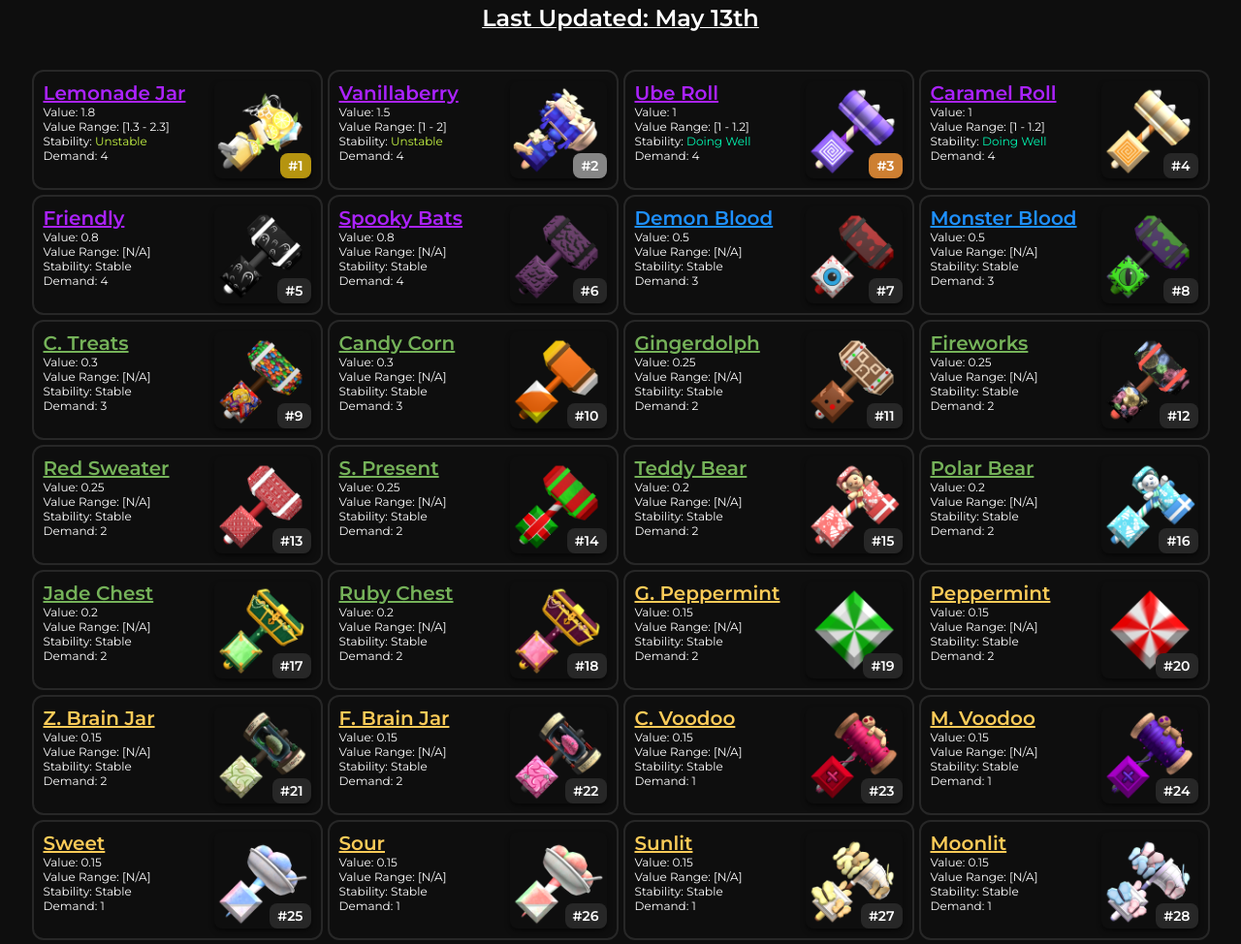
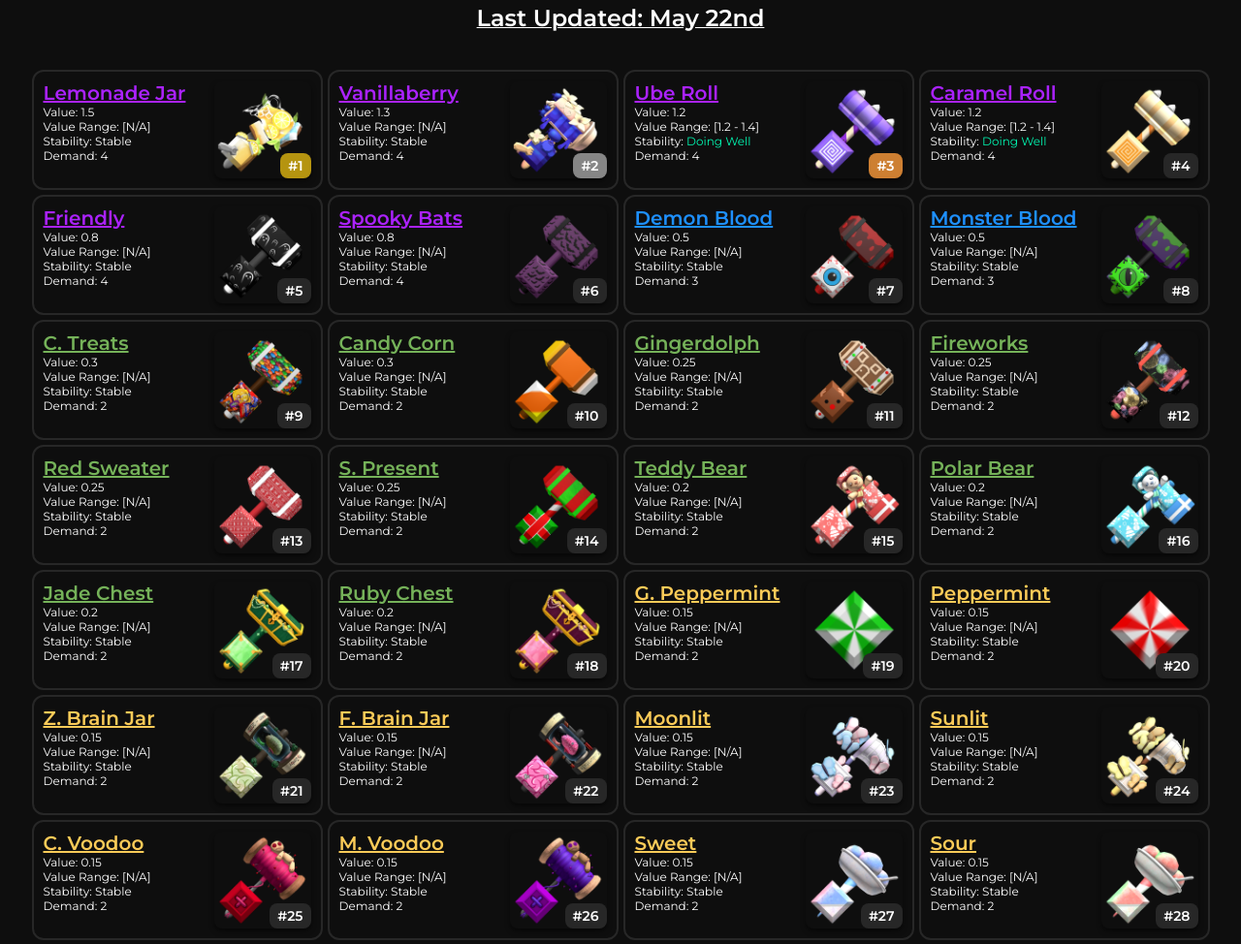
Before and after one commit to FleeTheFacilityValues/Epics, a plain HTML site: page index.html in a window 1280 px wide. Shown: the part 258-1232 px from the top of the page at 97% size. Drawn offline with Linux system fonts and the light colour scheme.

Commit message:
Add files via upload

```diff
--- a/index.html
+++ b/index.html
@@ -81,16 +81,16 @@
         <h4 style="text-align: center;">| <a href="https://elusives.ftf-values.com/" style="color: #ffaa00;">Elusives</a> | <a href="https://legendaries.ftf-values.com/" style="color:yellow;">Legendaries</a> | <a href="https://epics.ftf-values.com/" style="color: #ff00ff;">Epics</a> | <a href="https://rares.ftf-values.com/" style="color: rgb(0, 255, 255);">Rares</a> | <a href="https://commons.ftf-values.com/" style="color: #00ff00;">Commons</a> |</h4>
         <hr>
         <h2 style="text-align: center;"><b><font size="7" color="#ff00ff"><u>Epics</font></u></b></h2>
-        <h3 style="text-align: center;"><b><u><font size="5">Last Updated: May 13th</font></u></b></h3>
+        <h3 style="text-align: center;"><b><u><font size="5">Last Updated: May 22nd</font></u></b></h3>
 
             <div class="container">
                 <table border="0" cellpadding="5" cellspacing="0">
                     <tr>
                         <td style="border-right-style: none; width: 200px; height: 100px;">
                             <b><font color="#ab22ff" style="font-size: 20px"><u><span class="notranslate">Lemonade Jar</span></u></font></b><br>
-                            Value: 1.8<br>
-                            Value Range: [1.3 - 2.3]<br>
-                            Stability: <font color="#c5f444">Unstable</font><br>
+                            Value: 1.5<br>
+                            Value Range: [N/A]<br>
+                            Stability: Stable <br>
                             Demand: 4<br>
                         </td>
                         <td style="border-left-style: none;">
@@ -102,9 +102,9 @@
                     <tr>
                         <td style="border-right-style: none; width: 200px; height: 100px;">
                             <b><font color="#ab22ff" style="font-size: 20px"><u><span class="notranslate">Vanillaberry</span></u></font></b><br>
-                            Value: 1.5<br>
-                            Value Range: [1 - 2]<br>
-                            Stability: <font color="#c5f444">Unstable</font><br>
+                            Value: 1.3<br>
+                            Value Range: [N/A]<br>
+                            Stability: Stable <br>
                             Demand: 4<br>
                         </td>
                         <td style="border-left-style: none;">
@@ -116,8 +116,8 @@
                     <tr>
                         <td style="border-right-style: none; width: 200px; height: 100px;">
                             <b><font color="#ab22ff" style="font-size: 20px"><u><span class="notranslate">Ube Roll</span></u></font></b><br>
-                            Value: 1<br>
-                            Value Range: [1 - 1.2]<br>
+                            Value: 1.2<br>
+                            Value Range: [1.2 - 1.4]<br>
                             Stability: <font color="#02f7b2">Doing Well</font><br>
                             Demand: 4<br>
                         </td>
@@ -130,8 +130,8 @@
                     <tr>
                         <td style="border-right-style: none; width: 200px; height: 100px;">
                             <b><font color="#ab22ff" style="font-size: 20px"><u><span class="notranslate">Caramel Roll</span></u></font></b><br>
-                            Value: 1<br>
-                            Value Range: [1 - 1.2]<br>
+                            Value: 1.2<br>
+                            Value Range: [1.2 - 1.4]<br>
                             Stability: <font color="#02f7b2">Doing Well</font><br>
                             Demand: 4<br>
                         </td>
@@ -203,7 +203,7 @@
                             Value: 0.3<br>
                             Value Range: [N/A]<br>
                             Stability: Stable <br>
-                            Demand: 3<br>
+                            Demand: 2<br>
                         </td>
                         <td style="border-left-style: none;">
                             <img src="images/ctreats.png" width="100" height="100">
@@ -217,7 +217,7 @@
                             Value: 0.3<br>
                             Value Range: [N/A]<br>
                             Stability: Stable <br>
-                            Demand: 3<br>
+                            Demand: 2<br>
                         </td>
                         <td style="border-left-style: none;">
                             <img src="images/candycorn.png" width="100" height="100">
@@ -395,11 +395,39 @@
                 <table border="0" cellpadding="5" cellspacing="0">
                     <tr>
                         <td style="border-right-style: none; width: 200px; height: 100px;">
+                            <b><font color="#fbcb58" style="font-size: 20px"><u><span class="notranslate">Moonlit</span></u></font></b><br>
+                            Value: 0.15<br>
+                            Value Range: [N/A]<br>
+                            Stability: Stable <br>
+                            Demand: 2<br>
+                        </td>
+                        <td style="border-left-style: none;">
+                            <img src="images/moonlit.png" width="100" height="100">
+                        </td>
+                    </tr>
+                </table>
+                <table border="0" cellpadding="5" cellspacing="0">
+                    <tr>
+                        <td style="border-right-style: none; width: 200px; height: 100px;">
+                            <b><font color="#fbcb58" style="font-size: 20px"><u><span class="notranslate">Sunlit</span></u></font></b><br>
+                            Value: 0.15<br>
+                            Value Range: [N/A]<br>
+                            Stability: Stable <br>
+                            Demand: 2<br>
+                        </td>
+                        <td style="border-left-style: none;">
+                            <img src="images/sunlit.png" width="100" height="100">
+                        </td>
+                    </tr>
+                </table>
+                <table border="0" cellpadding="5" cellspacing="0">
+                    <tr>
+                        <td style="border-right-style: none; width: 200px; height: 100px;">
                             <b><font color="#fbcb58" style="font-size: 20px"><u><span class="notranslate">C. Voodoo</span></u></font></b><br>
                             Value: 0.15<br>
                             Value Range: [N/A]<br>
                             Stability: Stable <br>
-                            Demand: 1<br>
+                            Demand: 2<br>
                         </td>
                         <td style="border-left-style: none;">
                             <img src="images/cvoodoo.png" width="100" height="100">
@@ -413,7 +441,7 @@
                             Value: 0.15<br>
                             Value Range: [N/A]<br>
                             Stability: Stable <br>
-                            Demand: 1<br>
+                            Demand: 2<br>
                         </td>
                         <td style="border-left-style: none;">
                             <img src="images/mvoodoo.png" width="100" height="100">
@@ -427,7 +455,7 @@
                             Value: 0.15<br>
                             Value Range: [N/A]<br>
                             Stability: Stable <br>
-                            Demand: 1<br>
+                            Demand: 2<br>
                         </td>
                         <td style="border-left-style: none;">
                             <img src="images/sweetsc.png" width="100" height="100">
@@ -441,38 +469,10 @@
                             Value: 0.15<br>
                             Value Range: [N/A]<br>
                             Stability: Stable <br>
-                            Demand: 1<br>
+                            Demand: 2<br>
                         </td>
                         <td style="border-left-style: none;">
                             <img src="images/soursc.png" width="100" height="100">
-                        </td>
-                    </tr>
-                </table>
-                <table border="0" cellpadding="5" cellspacing="0">
-                    <tr>
-                        <td style="border-right-style: none; width: 200px; height: 100px;">
-                            <b><font color="#fbcb58" style="font-size: 20px"><u><span class="notranslate">Sunlit</span></u></font></b><br>
-                            Value: 0.15<br>
-                            Value Range: [N/A]<br>
-                            Stability: Stable <br>
-                            Demand: 1<br>
-                        </td>
-                        <td style="border-left-style: none;">
-                            <img src="images/sunlit.png" width="100" height="100">
-                        </td>
-                    </tr>
-                </table>
-                <table border="0" cellpadding="5" cellspacing="0">
-                    <tr>
-                        <td style="border-right-style: none; width: 200px; height: 100px;">
-                            <b><font color="#fbcb58" style="font-size: 20px"><u><span class="notranslate">Moonlit</span></u></font></b><br>
-                            Value: 0.15<br>
-                            Value Range: [N/A]<br>
-                            Stability: Stable <br>
-                            Demand: 1<br>
-                        </td>
-                        <td style="border-left-style: none;">
-                            <img src="images/moonlit.png" width="100" height="100">
                         </td>
                     </tr>
                 </table>
@@ -712,13 +712,17 @@
 <hr>
 <h1 style="text-align: center;"><b><u><font size="6">Changelog:</font></u></b></h2>
     <p style="text-align: center; font-size: 24px">
-Lemonade & Vanillaberry ⚪ > 🟣<br>
-Lemonade & Vanillaberry demand 5 > 4<br>
-Lemonade 2 > 1.8<br>
-Vanillaberry 2 > 1.5<br>
-Voodoos 0.1 > 0.15<br>
-Snowcones 0.1 > 0.15<br>
-Butterflies 0.1 > 0.15<br>
+Lemonade Jar 1.8 > 1.5<br>
+Vanillaberry 1.5 > 1.3<br>
+Rolls 1 > 1.2<br>
+C. Treats & Candy Corn demand 3 > 2<br>
+Voodoos demand 1 > 2<br>
+Snowcones demand 1 > 2<br>
+<br>
+Community Stuff:<br>
+Lemon Jar Unstable > Stable<br>
+Vanillaberry Unstable > Stable<br>
+Butterflies Demand 1 > 2<br>
     </p>
     </body>
 </html>
```
